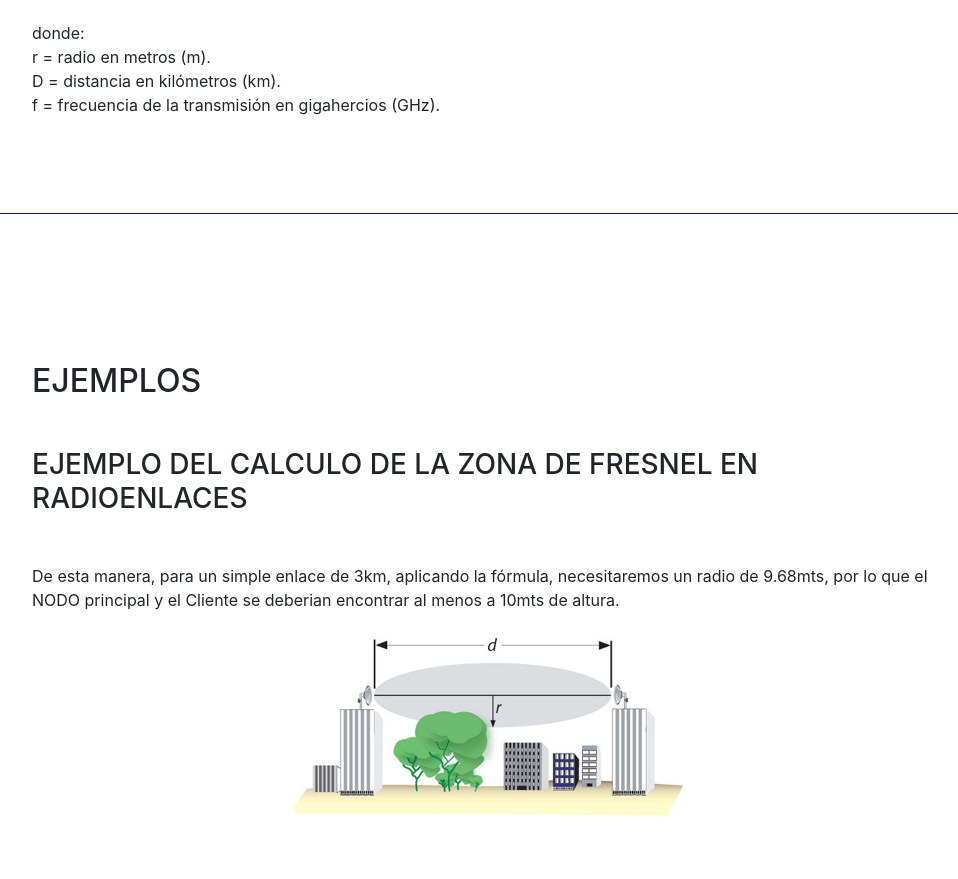
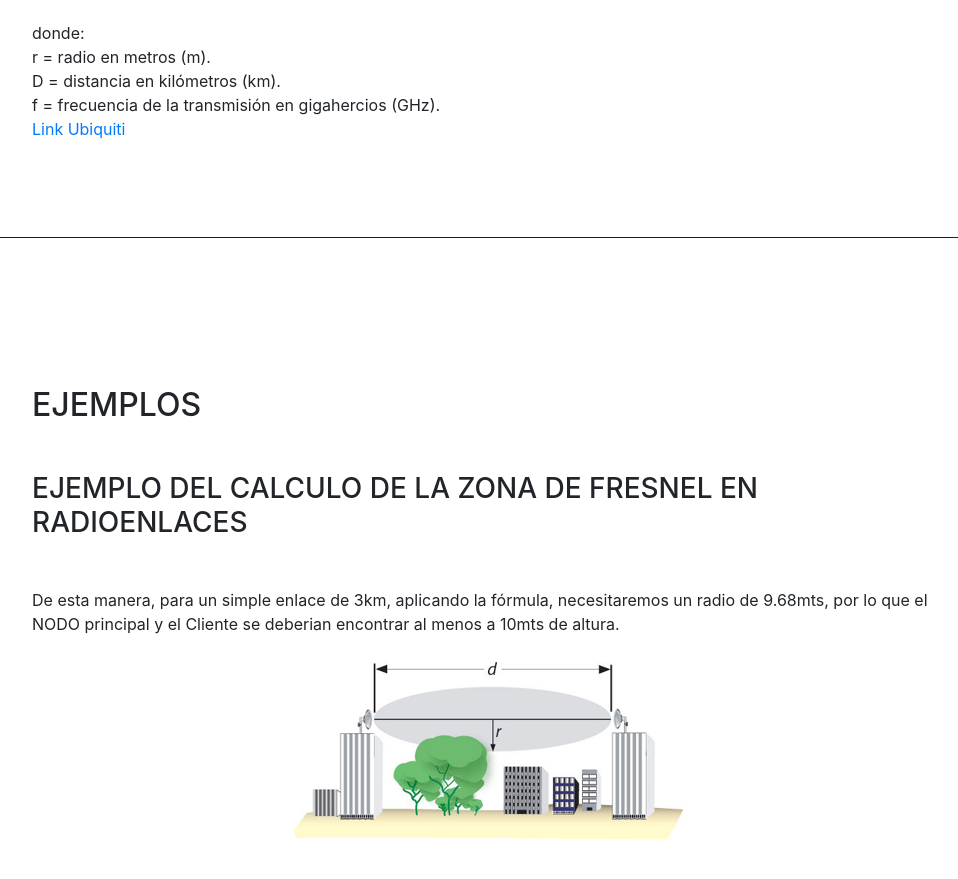
Before and after one commit to percypinaud/ProFisica, a website with bundled scripts: page index.html in a window 1280 px wide. Shown: the part 1513-2392 px from the top of the page, without its empty margins (288-1246 px from the left). Built offline with nearby package versions, Linux system fonts and the light colour scheme; files whose address does not match are found by name; a web font is replaced by a local one.

Commit message:
hehe
hehe

```diff
--- a/index.html
+++ b/index.html
@@ -101,6 +101,8 @@
 			  <br>r = radio en metros (m).
               <br>D = distancia en kilómetros (km).
               <br>f = frecuencia de la transmisión en gigahercios (GHz).
+			  <br>
+			  <a href="https://link.ubnt.com/">Link Ubiquiti</a>
             </div>
           </div>
 
@@ -133,7 +135,6 @@
 					<img class="img-responsive" src="img/profile.jpg">
 				</div>
 			  		<div class="container" id="cajita2">
-
 			<div>
 				<label class="text-primary">Distancia:</label>
 				<input type="text" class="form-control-sm" id="distancia" placeholder="Distancia">
```
